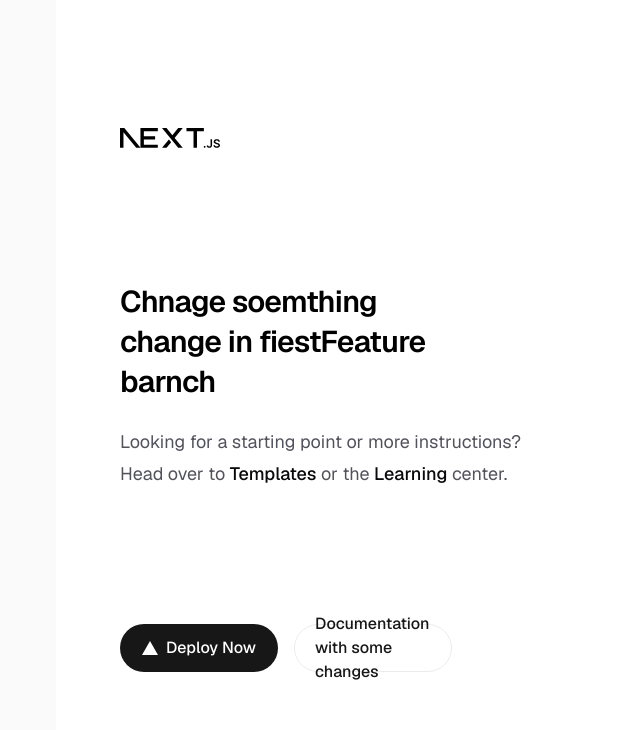
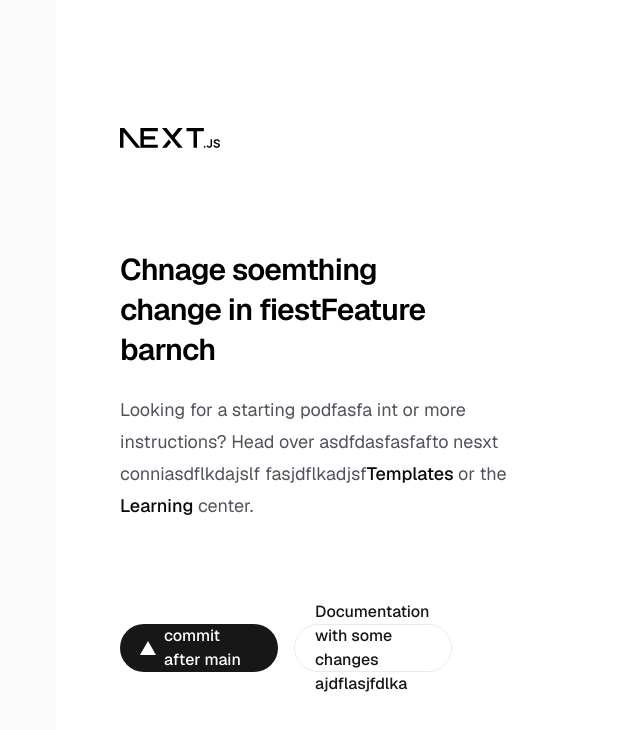
Before and after one commit to shubhampawar05/test-Git, a Next.js app: page / in a window 1280 px wide. Shown: the top 730 px of the page, without its empty margins (200-840 px from the left). Built offline with nearby package versions, Linux system fonts and the light colour scheme.

Commit message:
new commit meaasge afte squash and megre

```diff
--- a/app/page.tsx
+++ b/app/page.tsx
@@ -18,7 +18,8 @@ export default function Home() {
 
           </h1>
           <p className="max-w-md text-lg leading-8 text-zinc-600 dark:text-zinc-400">
-            Looking for a starting point or more instructions? Head over to{" "}
+            Looking for a starting podfasfa int or more instructions? Head over asdfdasfasfafto{" "}
+            nesxt conniasdflkdajslf fasjdflkadjsf
             <a
               href="https://vercel.com/templates?framework=next.js&utm_source=create-next-app&utm_medium=appdir-template-tw&utm_campaign=create-next-app"
               className="font-medium text-zinc-950 dark:text-zinc-50"
@@ -50,6 +51,7 @@ export default function Home() {
               height={16}
             />
             Deploy Now
+            commit after main branch pull
           </a>
           <a
             className="flex h-12 w-full items-center justify-center rounded-full border border-solid border-black/[.08] px-5 transition-colors hover:border-transparent hover:bg-black/[.04] dark:border-white/[.145] dark:hover:bg-[#1a1a1a] md:w-[158px]"
@@ -58,6 +60,7 @@ export default function Home() {
             rel="noopener noreferrer"
           >
             Documentation with some changes
+            ajdflasjfdlka
           </a>
         </div>
       </main>
```
